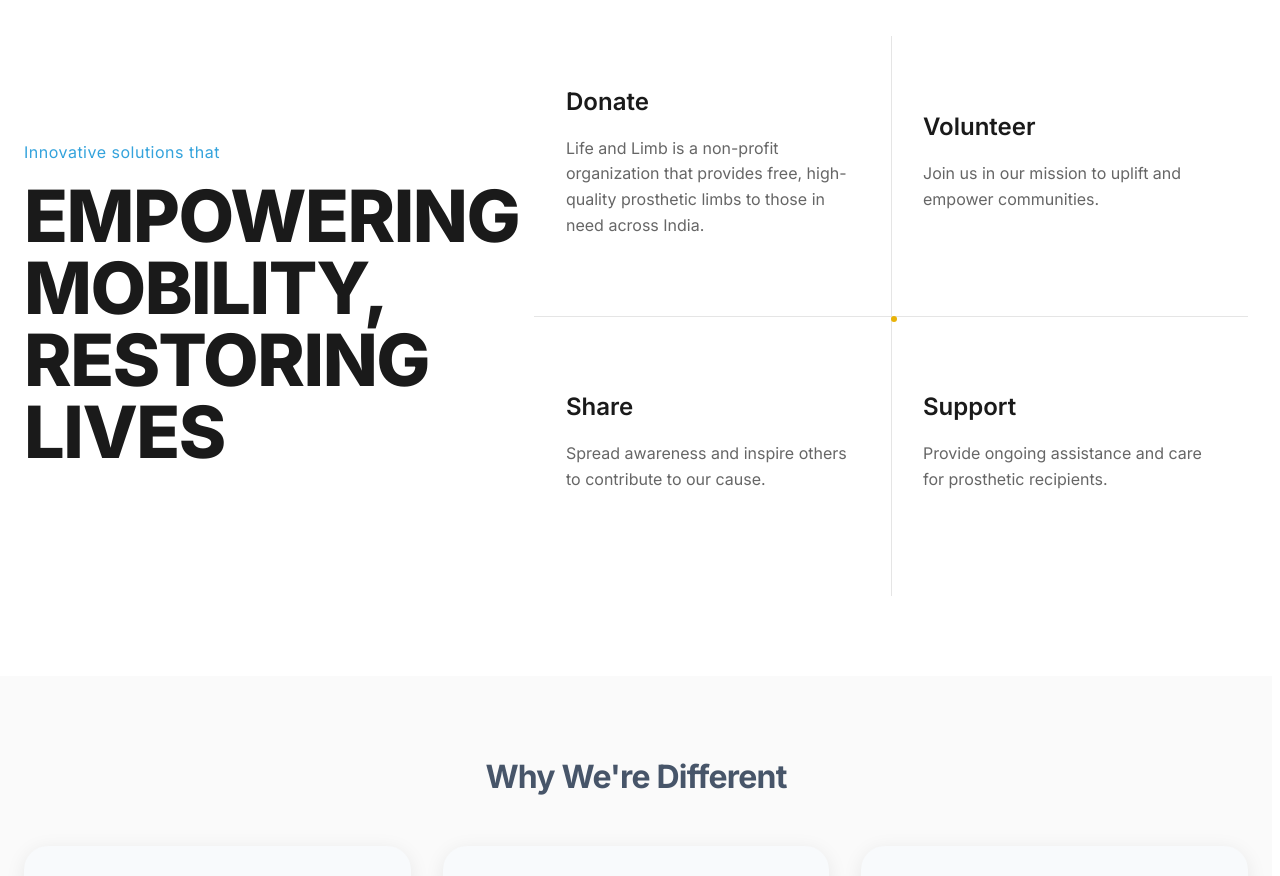
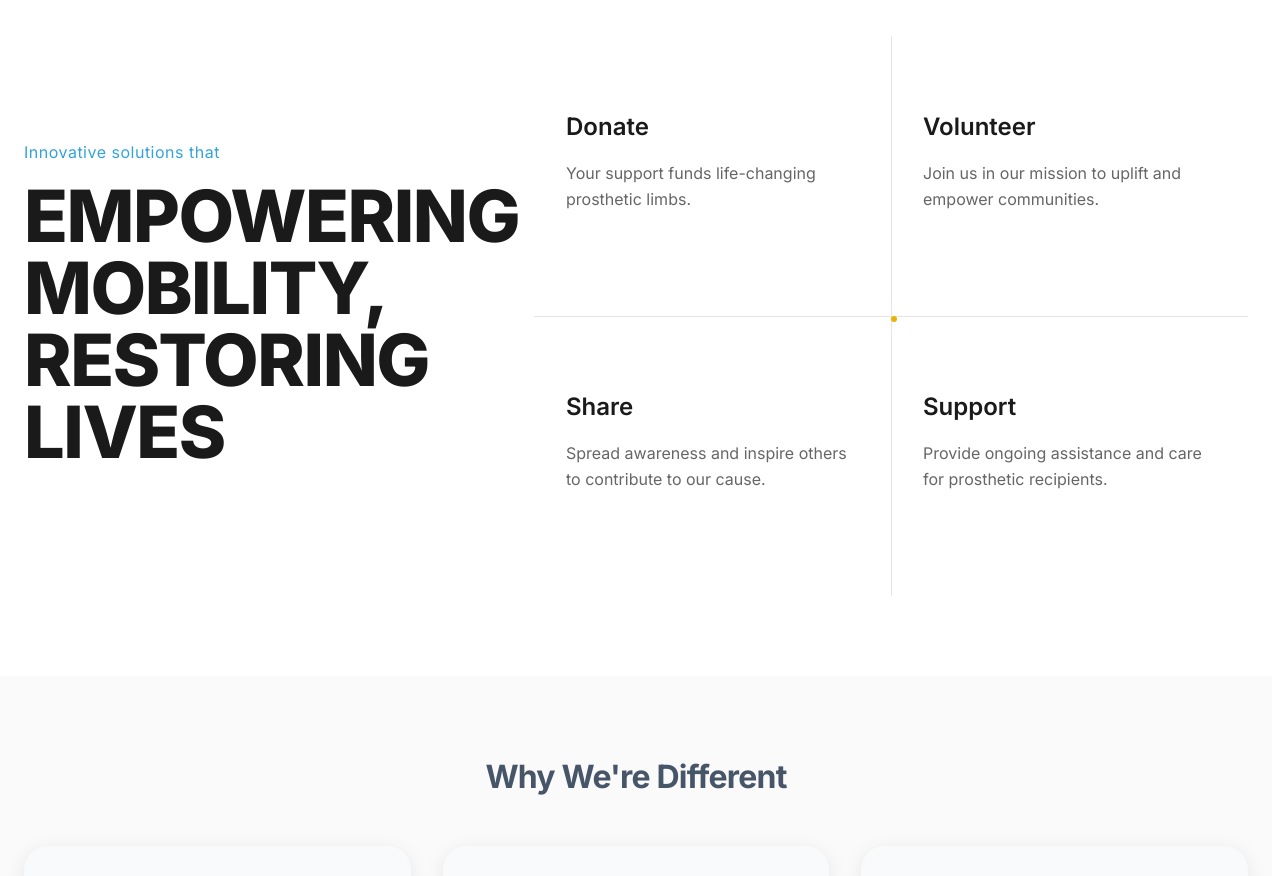
Before and after one commit to ShaniEcho5/lifeandlimbs-website, a Next.js app in the folder lifeandlimbs/: page / in a window 1280 px wide. Shown: the part 940-1816 px from the top of the page. Built offline with nearby package versions, Linux system fonts and the light colour scheme; what @mui/material-nextjs would draw is missing.

Commit message:
Update ActionCardsSection description for clarity and impact

```diff
--- a/lifeandlimbs/src/app/page.js
+++ b/lifeandlimbs/src/app/page.js
@@ -253,7 +253,7 @@
   const actions = [
     {
       title: 'Donate',
-      description: 'Life and Limb is a non-profit organization that provides free, high-quality prosthetic limbs to those in need across India.',
+      description: ' Your support funds life-changing prosthetic limbs.',
     },
     {
       title: 'Volunteer',
```
